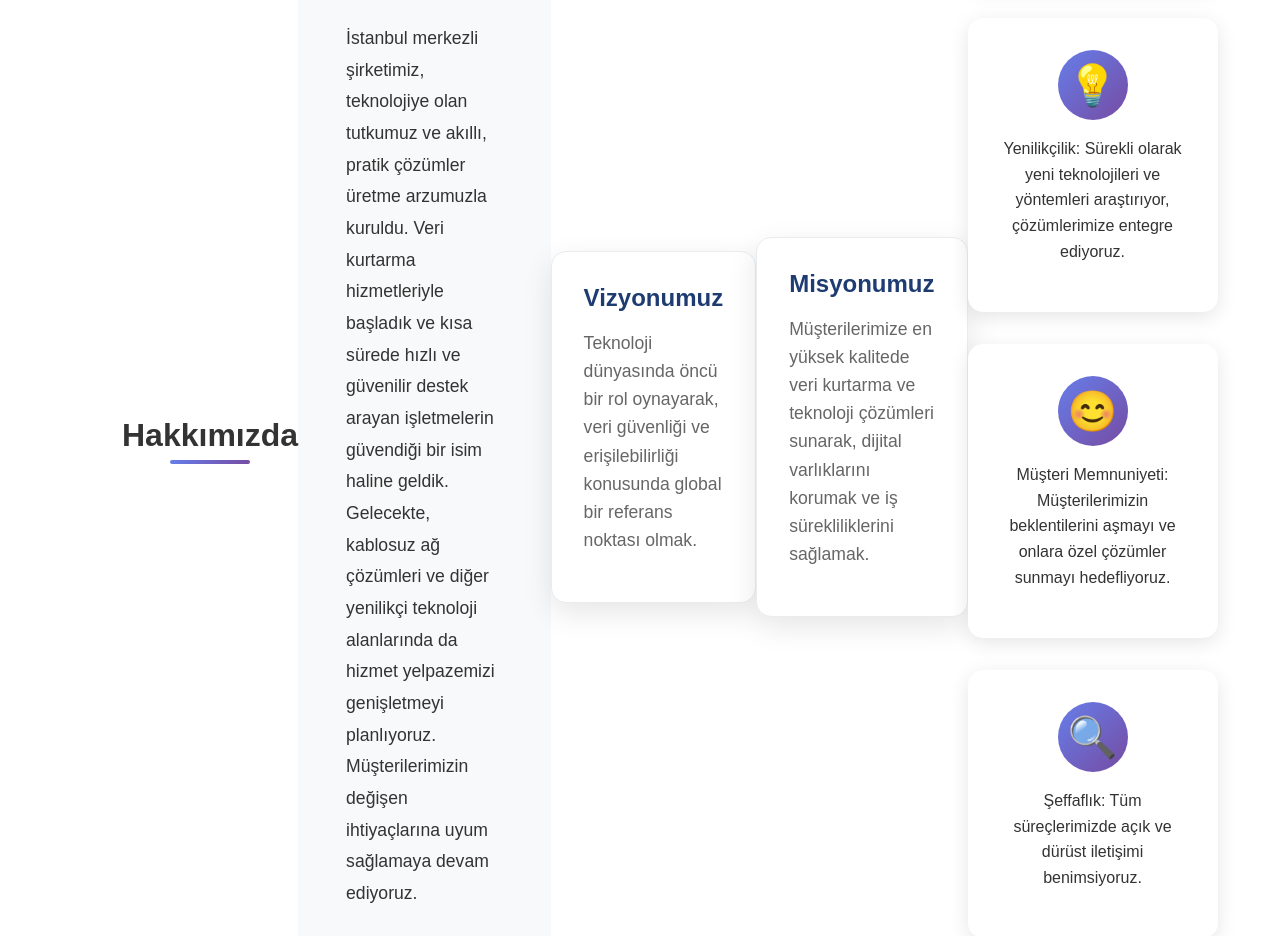
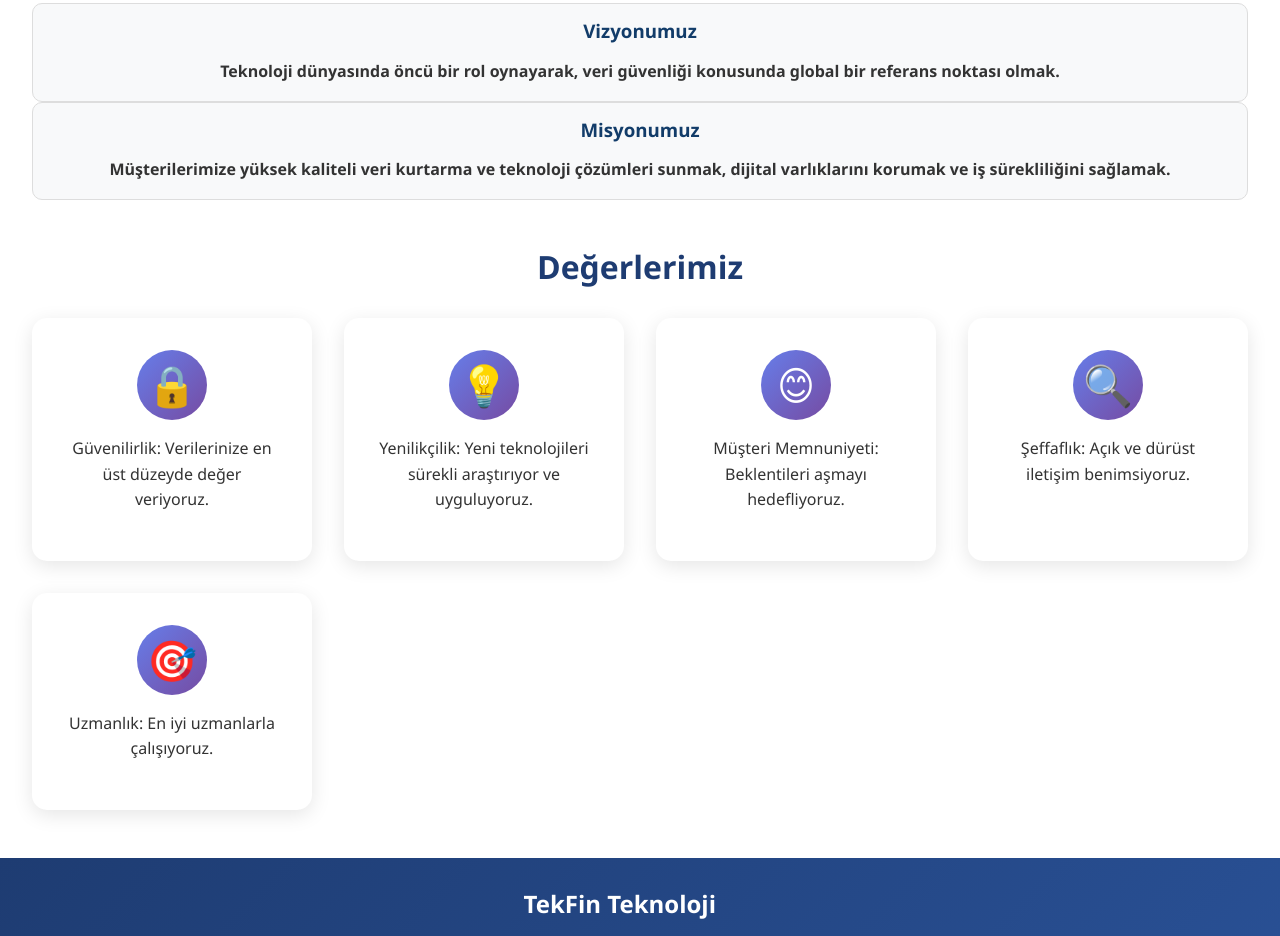
Before and after one commit to SalehKar/tekfin-website, a React (Create React App) app: page /about-us in a window 1280 px wide. Shown: the part 615-1551 px from the top of the page. Built offline with nearby package versions, Linux system fonts and the light colour scheme.

Commit message:
Update AboutUs.js

```diff
--- a/src/components/AboutUs.js
+++ b/src/components/AboutUs.js
@@ -3,31 +3,12 @@ import './AboutUs.css';
 
 const AboutUs = ({ language }) => {
   const content = {
-    tr: {
-      title: "Hakkımızda",
-      vision: {
-        title: "Vizyonumuz",
-        text: "Teknoloji dünyasında öncü bir rol oynayarak, veri güvenliği ve erişilebilirliği konusunda global bir referans noktası olmak."
-      },
-      mission: {
-        title: "Misyonumuz",
-        text: "Müşterilerimize en yüksek kalitede veri kurtarma ve teknoloji çözümleri sunarak, dijital varlıklarını korumak ve iş sürekliliklerini sağlamak."
-      },
-      story: {
-        title: "Hikayemiz",
-        text: "İstanbul merkezli şirketimiz, teknolojiye olan tutkumuz ve akıllı, pratik çözümler üretme arzumuzla kuruldu. Veri kurtarma hizmetleriyle başladık ve kısa sürede hızlı ve güvenilir destek arayan işletmelerin güvendiği bir isim haline geldik. Gelecekte, kablosuz ağ çözümleri ve diğer yenilikçi teknoloji alanlarında da hizmet yelpazemizi genişletmeyi planlıyoruz. Müşterilerimizin değişen ihtiyaçlarına uyum sağlamaya devam ediyoruz."
-      },
-      values: {
-        title: "Değerlerimiz",
-        reliability: "Güvenilirlik: Müşterilerimizin verilerine ve güvenlerine en üst düzeyde değer veriyoruz.",
-        innovation: "Yenilikçilik: Sürekli olarak yeni teknolojileri ve yöntemleri araştırıyor, çözümlerimize entegre ediyoruz.",
-        satisfaction: "Müşteri Memnuniyeti: Müşterilerimizin beklentilerini aşmayı ve onlara özel çözümler sunmayı hedefliyoruz.",
-        transparency: "Şeffaflık: Tüm süreçlerimizde açık ve dürüst iletişimi benimsiyoruz.",
-        expertise: "Uzmanlık: Alanımızdaki en iyi uzmanlarla çalışıyor, sürekli eğitim ve gelişim sağlıyoruz."
-      }
-    },
     en: {
       title: "About Us",
+      story: {
+        title: "Our Story",
+        text: "Our Istanbul-based company was founded out of a passion for technology and a drive to create smart, practical solutions. We began with data recovery services and quickly became a trusted name for businesses in need of fast and reliable support. Looking ahead, we plan to expand into wireless networking and other innovative tech fields, always adapting to our clients' evolving needs."
+      },
       vision: {
         title: "Our Vision",
         text: "To play a pioneering role in the world of technology, becoming a global reference point for data security and accessibility."
@@ -36,17 +17,40 @@ const AboutUs = ({ language }) => {
         title: "Our Mission",
         text: "To provide our customers with the highest quality data recovery and technology solutions, protecting their digital assets and ensuring business continuity."
       },
+      values: {
+        title: "Our Values",
+        items: [
+          { icon: "🔒", text: "Reliability: We highly value our customers' data and trust." },
+          { icon: "💡", text: "Innovation: We constantly research new technologies and methods." },
+          { icon: "😊", text: "Customer Satisfaction: We aim to exceed expectations." },
+          { icon: "🔍", text: "Transparency: We adopt open and honest communication." },
+          { icon: "🎯", text: "Expertise: We work with top experts, ensuring continuous growth." }
+        ]
+      }
+    },
+    tr: {
+      title: "Hakkımızda",
       story: {
-        title: "Our Story",
-        text: "Our Istanbul-based company was founded out of a passion for technology and a drive to create smart, practical solutions. We began with data recovery services and quickly became a trusted name for businesses in need of fast and reliable support. Looking ahead, we plan to expand into wireless networking and other innovative tech fields, always adapting to our clients' evolving needs."
+        title: "Hikayemiz",
+        text: "İstanbul merkezli şirketimiz, teknolojiye olan tutkumuz ve akıllı çözümler üretme arzumuzla kuruldu. Veri kurtarma hizmetleriyle başladık ve hızla güvenilir bir marka haline geldik. Gelecekte kablosuz ağ ve yenilikçi teknoloji alanlarına da açılmayı planlıyoruz."
+      },
+      vision: {
+        title: "Vizyonumuz",
+        text: "Teknoloji dünyasında öncü bir rol oynayarak, veri güvenliği konusunda global bir referans noktası olmak."
+      },
+      mission: {
+        title: "Misyonumuz",
+        text: "Müşterilerimize yüksek kaliteli veri kurtarma ve teknoloji çözümleri sunmak, dijital varlıklarını korumak ve iş sürekliliğini sağlamak."
       },
       values: {
-        title: "Our Values",
-        reliability: "Reliability: We highly value our customers' data and trust.",
-        innovation: "Innovation: We constantly research new technologies and methods, integrating them into our solutions.",
-        satisfaction: "Customer Satisfaction: We aim to exceed our customers' expectations and provide them with tailored solutions.",
-        transparency: "Transparency: We adopt open and honest communication in all our processes.",
-        expertise: "Expertise: We work with the best experts in our field, ensuring continuous training and development."
+        title: "Değerlerimiz",
+        items: [
+          { icon: "🔒", text: "Güvenilirlik: Verilerinize en üst düzeyde değer veriyoruz." },
+          { icon: "💡", text: "Yenilikçilik: Yeni teknolojileri sürekli araştırıyor ve uyguluyoruz." },
+          { icon: "😊", text: "Müşteri Memnuniyeti: Beklentileri aşmayı hedefliyoruz." },
+          { icon: "🔍", text: "Şeffaflık: Açık ve dürüst iletişim benimsiyoruz." },
+          { icon: "🎯", text: "Uzmanlık: En iyi uzmanlarla çalışıyoruz." }
+        ]
       }
     }
   };
@@ -55,51 +59,34 @@ const AboutUs = ({ language }) => {
 
   return (
     <div className="about-us">
-      <div className="container">
       <h1 className="page-title">{t.title}</h1>
 
-        {/* Section: Story */}
-        <section className="story">
+      <div className="section story">
         <h2>{t.story.title}</h2>
         <p>{t.story.text}</p>
-        </section>
+      </div>
 
-        {/* Sections: Vision and Mission now stacked vertically */}
-        <div className="vm-card">
-          <h2>{t.vision.title}</h2>
+      <div className="section vision-mission">
+        <div className="card">
+          <h3>{t.vision.title}</h3>
           <p>{t.vision.text}</p>
         </div>
-        <div className="vm-card">
-          <h2>{t.mission.title}</h2>
+        <div className="card">
+          <h3>{t.mission.title}</h3>
           <p>{t.mission.text}</p>
         </div>
+      </div>
 
-        {/* Section: Values */}
-        <section className="values">
+      <div className="section values">
         <h2>{t.values.title}</h2>
         <div className="values-grid">
-            <div className="value-item">
-              <div className="value-icon">🔒</div>
-              <p>{t.values.reliability}</p>
+          {t.values.items.map((val, idx) => (
+            <div key={idx} className="value-item">
+              <div className="value-icon">{val.icon}</div>
+              <p>{val.text}</p>
             </div>
-            <div className="value-item">
-              <div className="value-icon">💡</div>
-              <p>{t.values.innovation}</p>
+          ))}
         </div>
-            <div className="value-item">
-              <div className="value-icon">😊</div>
-              <p>{t.values.satisfaction}</p>
-            </div>
-            <div className="value-item">
-              <div className="value-icon">🔍</div>
-              <p>{t.values.transparency}</p>
-            </div>
-            <div className="value-item">
-              <div className="value-icon">🎯</div>
-              <p>{t.values.expertise}</p>
-            </div>
-          </div>
-        </section>
       </div>
     </div>
   );
```
Lines whose indentation alone changed are shown as unchanged.
